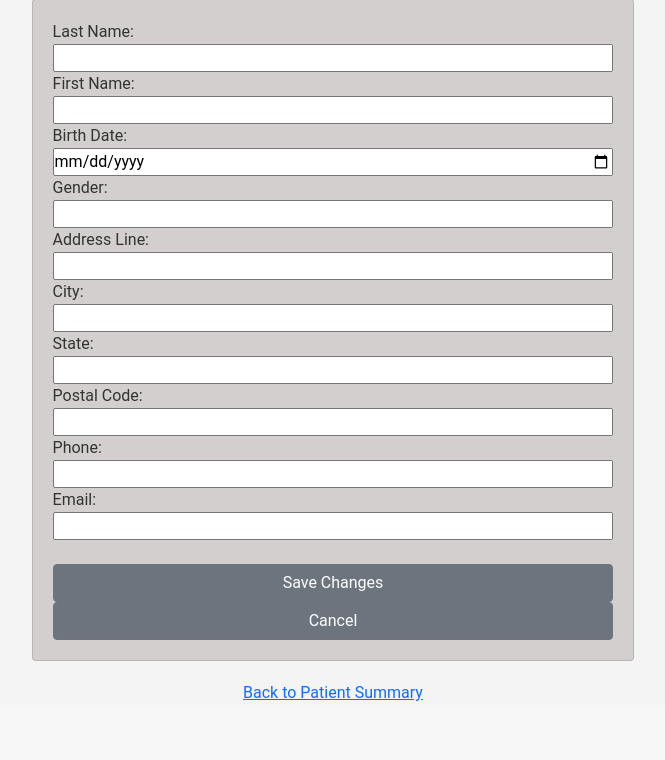
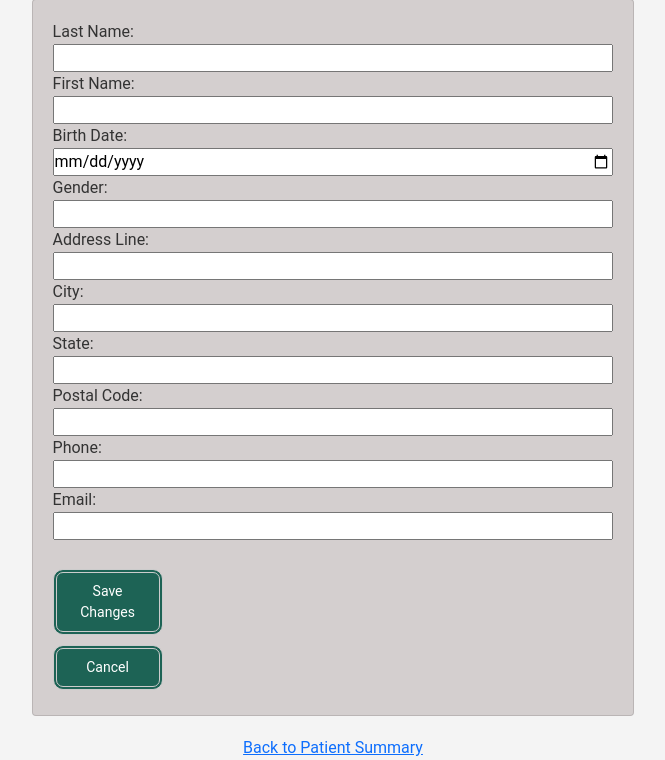
Before and after one commit to ddeveloper72/fhir-patient-summary, a Flask app: template templates/edit_fhir_patient.html in a window 1280 px wide. Shown: the part 183-943 px from the top of the page, without its empty margins (307-972 px from the left). Before the commit the page ends 884 px from the top, so only its background shows below. Run offline with Flask 3, Linux system fonts and the light colour scheme; the template is opened without the code that fills it, so the values that code supplies are empty.

Commit message:
Update button classes in edit FHIR patient form for consistency

```diff
--- a/templates/edit_fhir_patient.html
+++ b/templates/edit_fhir_patient.html
@@ -44,8 +44,8 @@
                 <input type="email" name="email" id="email"
                     value="{{ patient.telecom[1].value if patient.telecom and len(patient.telecom) > 1 and patient.telecom[1].system == 'email' else '' }}">
                 <br>
-                <button class="btn btn-secondary" type="submit">Save Changes</button>
-                <button class="btn btn-secondary" type="button"
+                <button class="button" type="submit">Save Changes</button>
+                <button class="button" type="button"
                     onclick="window.location.href='{{ url_for('fhir_patient_summary', patient_id=patient.id) }}'">Cancel</button>
             </form>
         </div>
```
